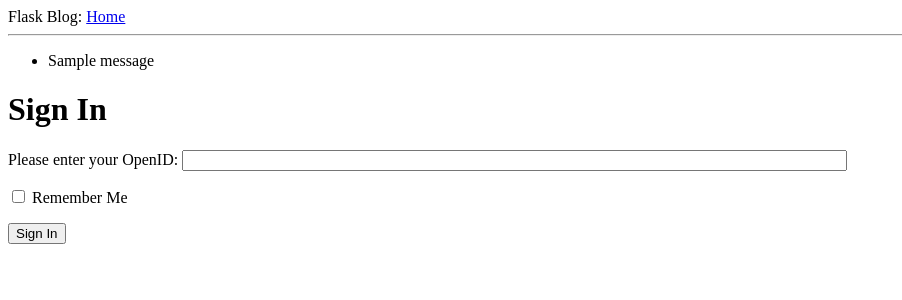
After one commit to glenpadua/flask-blog, a Flask app: page /login in a window 1280 px wide. The commit adds this page. Shown: the top 300 px of the page, without its empty margins (0-902 px from the left). Run offline with Flask 2, Linux system fonts and the light colour scheme; one stand-in notice (Sample message) is shown.

Commit message:
Fun with forms

```diff
--- a/app/__init__.py
+++ b/app/__init__.py
@@ -1,5 +1,6 @@
 from flask import Flask
 
 app = Flask(__name__)
+app.config.from_object("config")
 
 from app import views
--- /dev/null
+++ b/app/forms.py
@@ -0,0 +1,7 @@
+from flask.ext.wtf import Form
+from wtforms import StringField, BooleanField
+from wtforms.validators import DataRequired
+
+class LoginForm(Form):
+    open_id = StringField("openid", validators=[DataRequired()])
+    remember_me = BooleanField("remember_me", default=False)
--- a/app/templates/base.html
+++ b/app/templates/base.html
@@ -11,6 +11,15 @@
 <body>
     <div>Flask Blog: <a href="/index">Home</a></div>
     <hr>
+    {% with messages = get_flashed_messages() %}
+      {% if messages %}
+        <ul>
+          {% for message in messages %}
+            <li>{{ message }}</li>
+          {% endfor %}
+        </ul>
+        {% endif %}
+      {% endwith %}
     {% block content %}{% endblock %}
 </body>
 </html>
--- /dev/null
+++ b/app/templates/login.html
@@ -0,0 +1,14 @@
+<!-- Extends from base layout -->
+{% extends "base.html" %}
+
+{% block content %}
+  <h1>Sign In</h1>
+  <form action="" method="POST" name="login">
+    {{ form.hidden_tag() }}
+    <p>
+        Please enter your OpenID: {{ form.open_id(size = 80) }}
+    </p>
+    <p>{{ form.remember_me }} Remember Me</p>
+    <p><input type="submit" value="Sign In"></p>
+  </form>
+{% endblock content %}
--- a/app/views.py
+++ b/app/views.py
@@ -1,8 +1,9 @@
-from flask import render_template
+from flask import render_template, flash, redirect
 from app import app
+from forms import LoginForm
 
-@app.route('/')
-@app.route('/index')
+@app.route("/")
+@app.route("/index")
 
 def index():
     user ={"name" : "Glen"} # fake user
@@ -20,3 +21,16 @@ def index():
                                             title = "Home",
                                             user = user,
                                             posts = posts)
+
+
+@app.route("/login", methods = ["GET", "POST"])
+
+def login():
+    form = LoginForm()
+    if form.validate_on_submit():
+        flash("Login requested for Open ID='%s', remember_me=%s" %
+              (form.open_id.data, str(form.remember_me.data)))
+        return redirect("/index")
+    return render_template("login.html",
+                                            title = "Sign In",
+                                            form = form)
--- /dev/null
+++ b/config.py
@@ -0,0 +1,2 @@
+WTF_CSRF_ENABLED = True
+SECRET_KEY = "jon-snow-comes-back-to-life"
```
